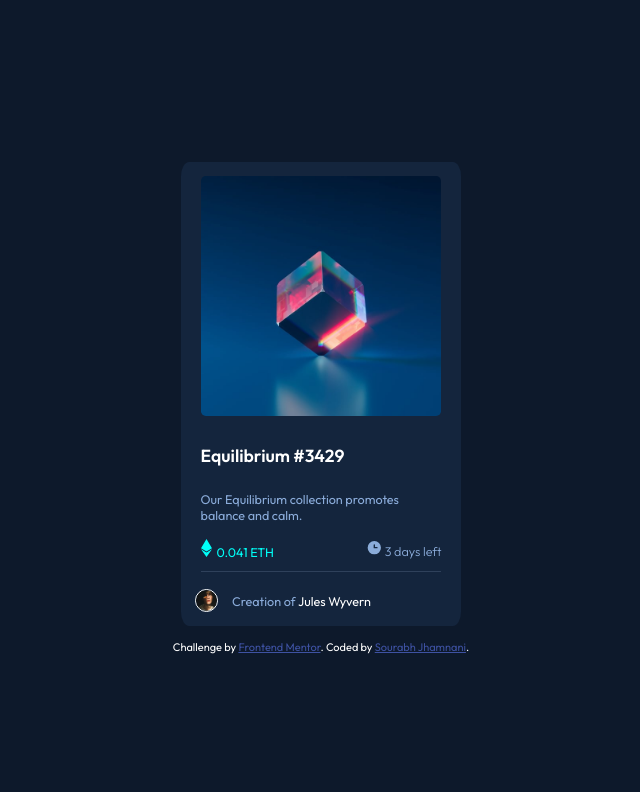
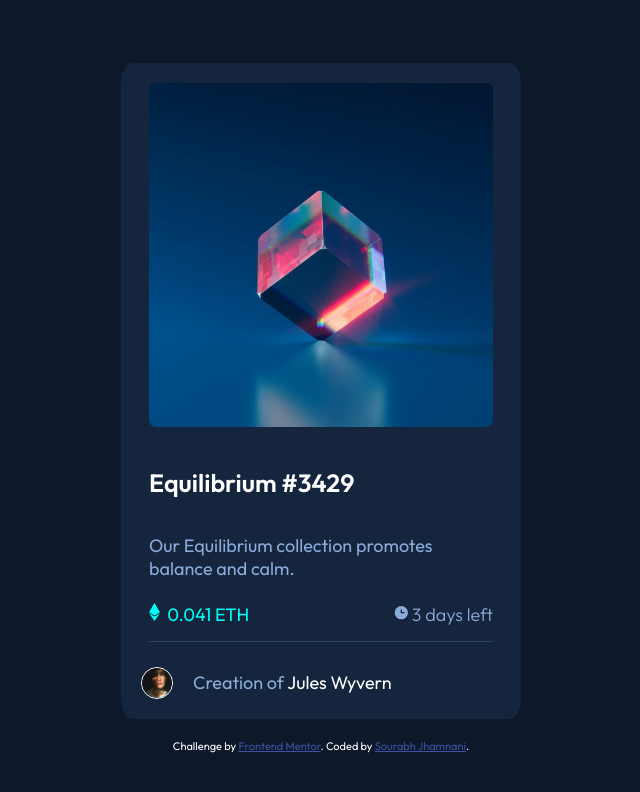
Before and after one commit to sourabh151/NFT-preview-card-component, a plain HTML site: page index.html in a window 1280 px wide. Shown: the whole page, without its empty margins (327-967 px from the left). Drawn offline with Linux system fonts and the light colour scheme.

Commit message:
Update style.css

```diff
--- a/style.css
+++ b/style.css
@@ -6,8 +6,17 @@ html {
     --card-bg: hsl(216, 50%, 16%);
     --line: hsl(215, 32%, 27%);
     --white: hsl(0, 0%, 100%);
+    font-size: 10px;
+    font-family: Outfit, sans-serif;
+}
+@media (max-width:400px) {
+
+  html {
+
     font-size: 7px;
-    font-family: Outfit, sans-serif;
+
+  }
+
 }
 
 body {
```
